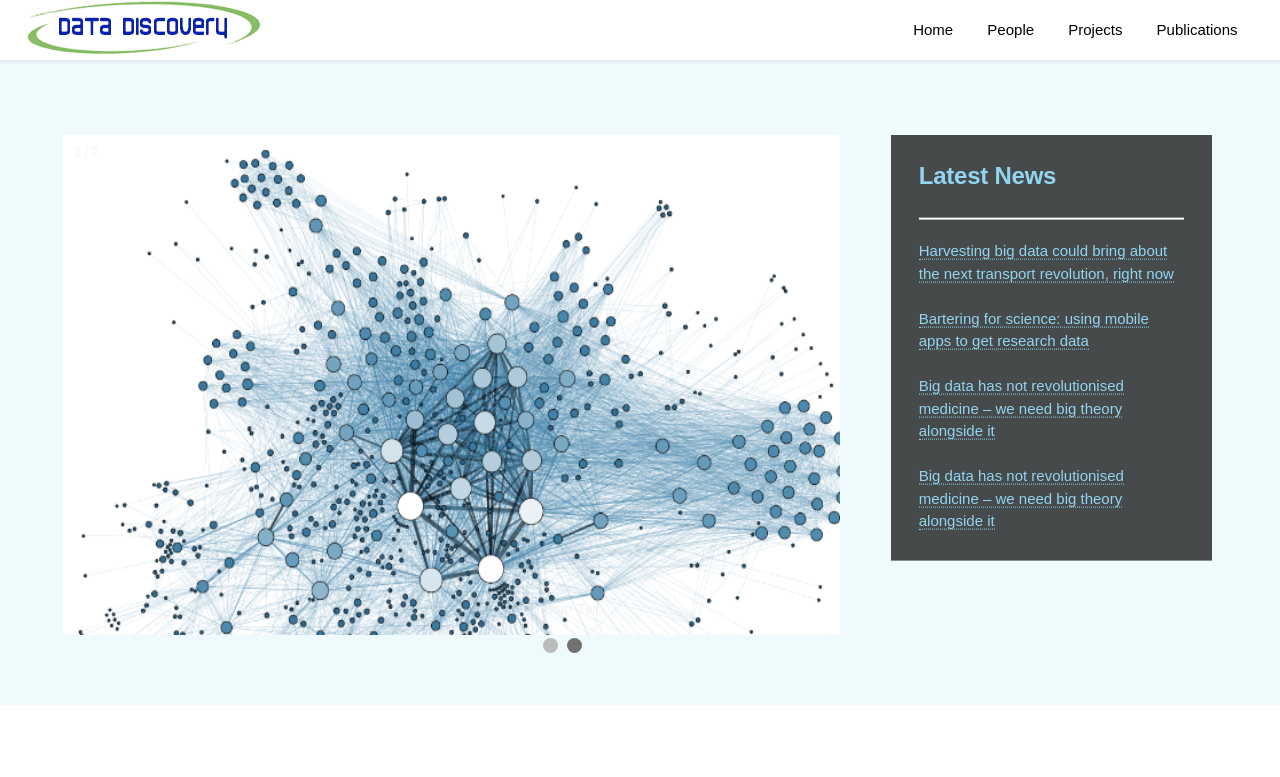
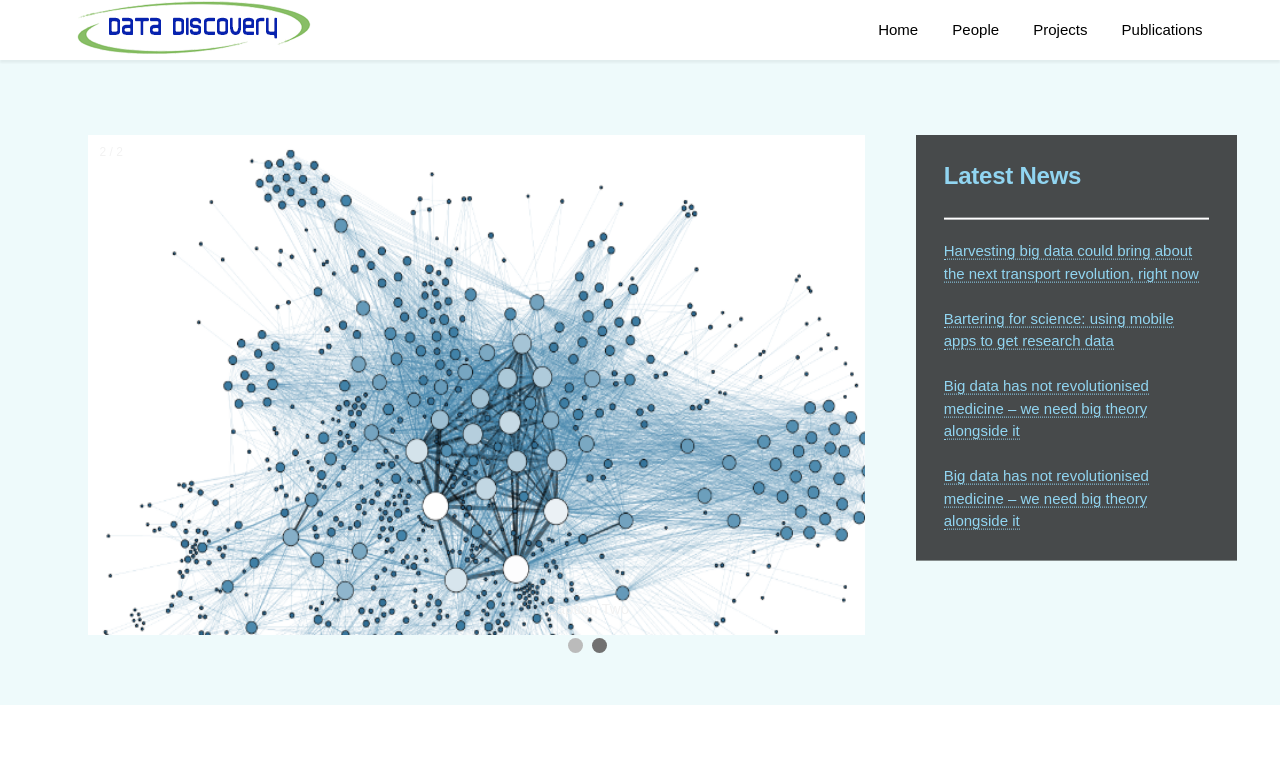
Before and after one commit to litpuvn/d2, a plain HTML site: page index.html in a window 1280 px wide. Shown: the top 777 px of the page. Drawn offline with Linux system fonts and the light colour scheme.

Commit message:
Change layout

```diff
--- a/css/style.css
+++ b/css/style.css
@@ -1117,7 +1117,7 @@
 			top: 0;
 			vertical-align: middle;
 			padding-left: 20px;
-			padding-right: 20px;
+			padding-right: 55px;
 		}
 
 			#header nav > ul {
@@ -1409,7 +1409,7 @@
 	}
 
 	.logopic {
-		padding-left: 20px;
+		padding-left: 70px;
 	}
 
 	.logo_initial {
--- a/index.html
+++ b/index.html
@@ -125,7 +125,7 @@
 
 		<!-- Banner -->
 		<section id="main" class="wrapper style1">
-		<div style="margin-left:auto; margin-right: auto; max-width: 1200px">
+		<div style="margin-left:auto; margin-right: auto; max-width: 1150px">
 			<div class="row" style="display: inline-flex">
 				<div class="home-hero carousel" style="width: 800px" >
 					<div data-navigation="nav-carousel1" data-crsl="[{&quot;visible&quot;: 1, &quot;itemMinWidth&quot;: 300, &quot;itemMargin&quot;: 0}]" class="crsl-items" style="width: 100%; overflow: hidden;">
```
